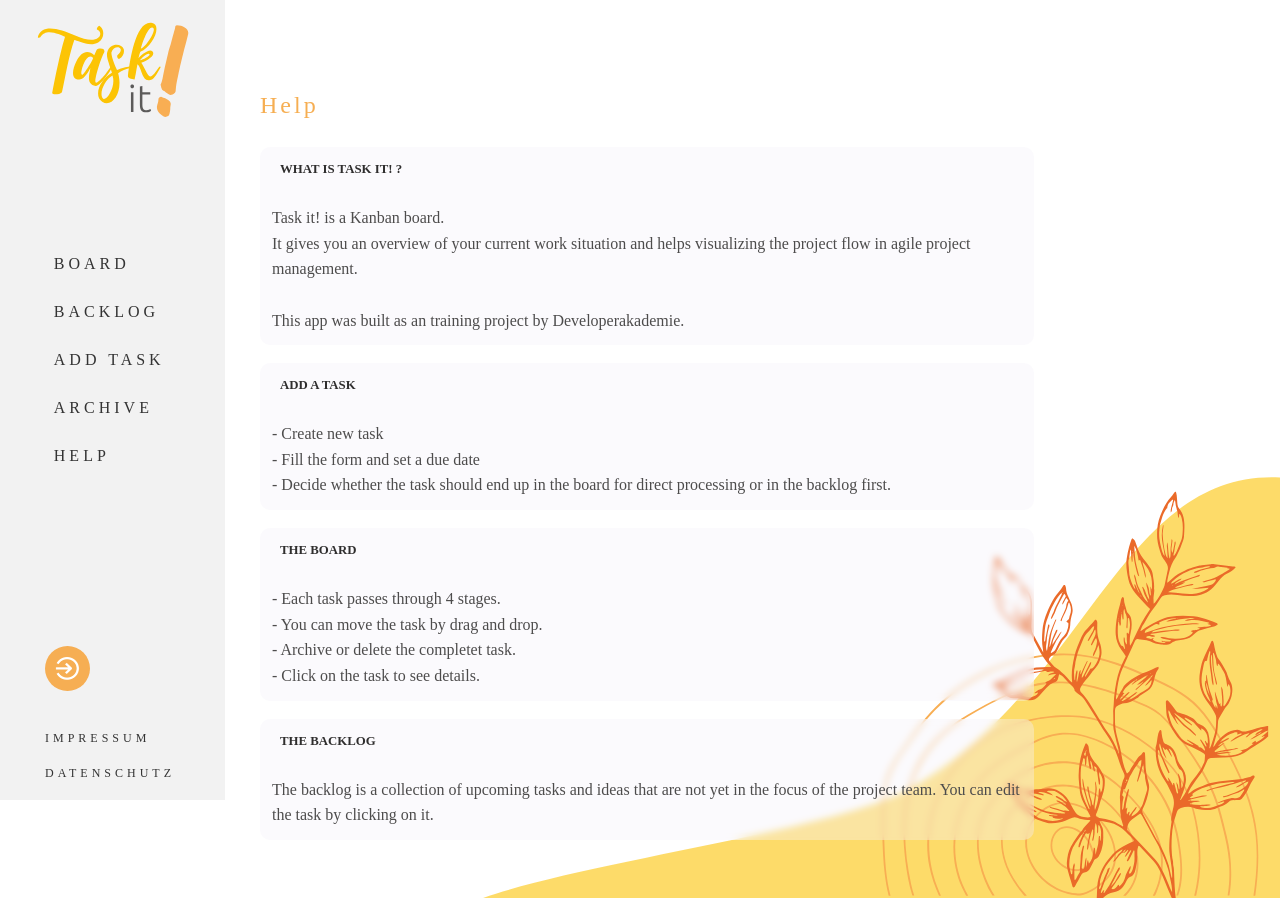
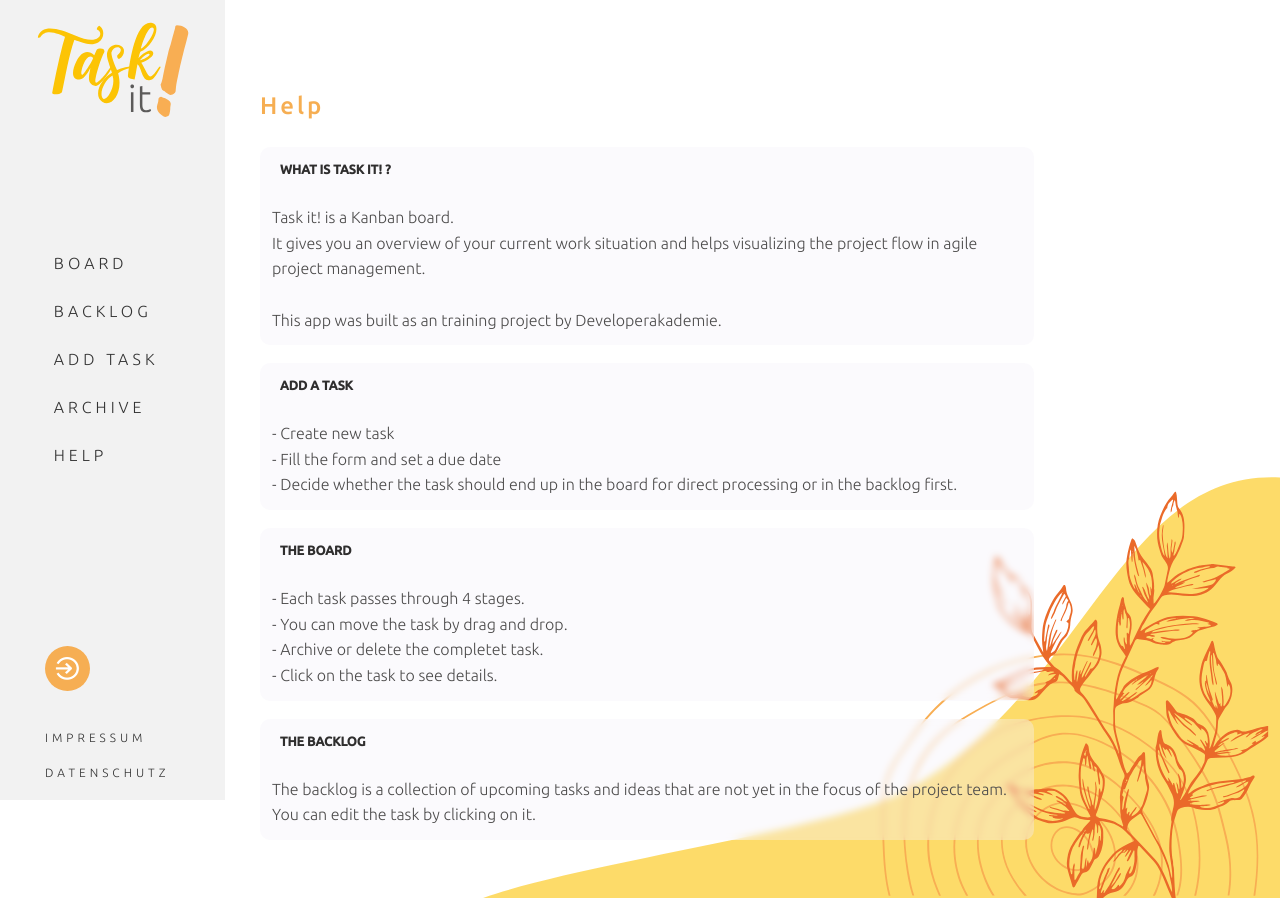
Before and after one commit to TatjanaHunekohl/Task-it, a plain HTML site: page help.html in a window 1280 px wide. Drawn offline with Linux system fonts and the light colour scheme; the site is published under a folder, as on GitHub Pages, so addresses that start at the root find nothing.

Commit message:
font fxd

```diff
--- a/style.css
+++ b/style.css
@@ -1,15 +1,15 @@
 @font-face {
     font-family: "Ubuntu";
     font-weight: 500;
-    src: url("/fonts/ubuntu-v20-latin-500.woff2") format("woff2"),
-        url("/fonts/ubuntu-v20-latin-500.woff") format("woff");
+    src: url("fonts/ubuntu-v20-latin-500.woff2") format("woff2"),
+        url("fonts/ubuntu-v20-latin-500.woff") format("woff");
 }
 
 @font-face {
     font-family: "Ubuntu";
     font-weight: 300;
-    src: url("/fonts/ubuntu-v20-latin-300.woff2") format("woff2"),
-        url("/fonts/ubuntu-v20-latin-300.woff") format("woff");
+    src: url("fonts/ubuntu-v20-latin-300.woff2") format("woff2"),
+        url("fonts/ubuntu-v20-latin-300.woff") format("woff");
 }
 
 * {
@@ -18,7 +18,7 @@
 }
 
 body {
-    font-family: Ubuntu;
+    font-family: 'Ubuntu';
     font-weight: 300;
     line-height: 1.6;
 }
```
Also changed, not shown: 1 other file.
